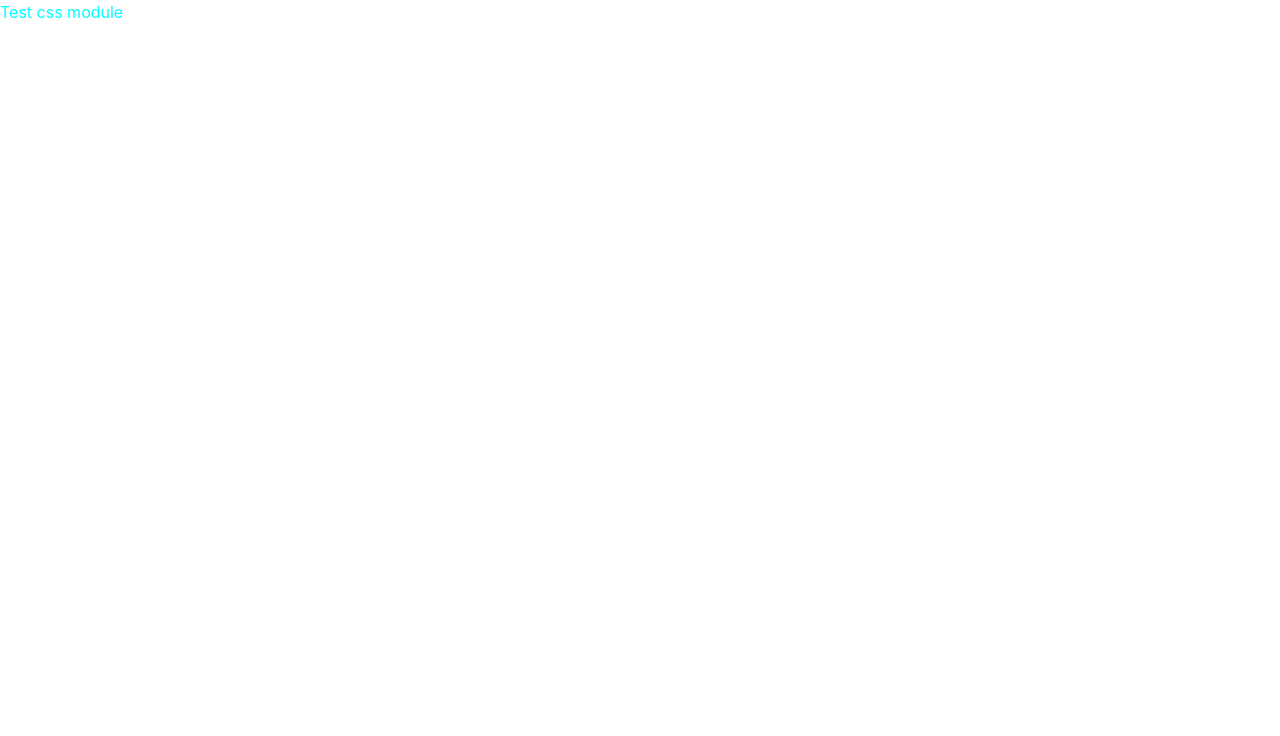
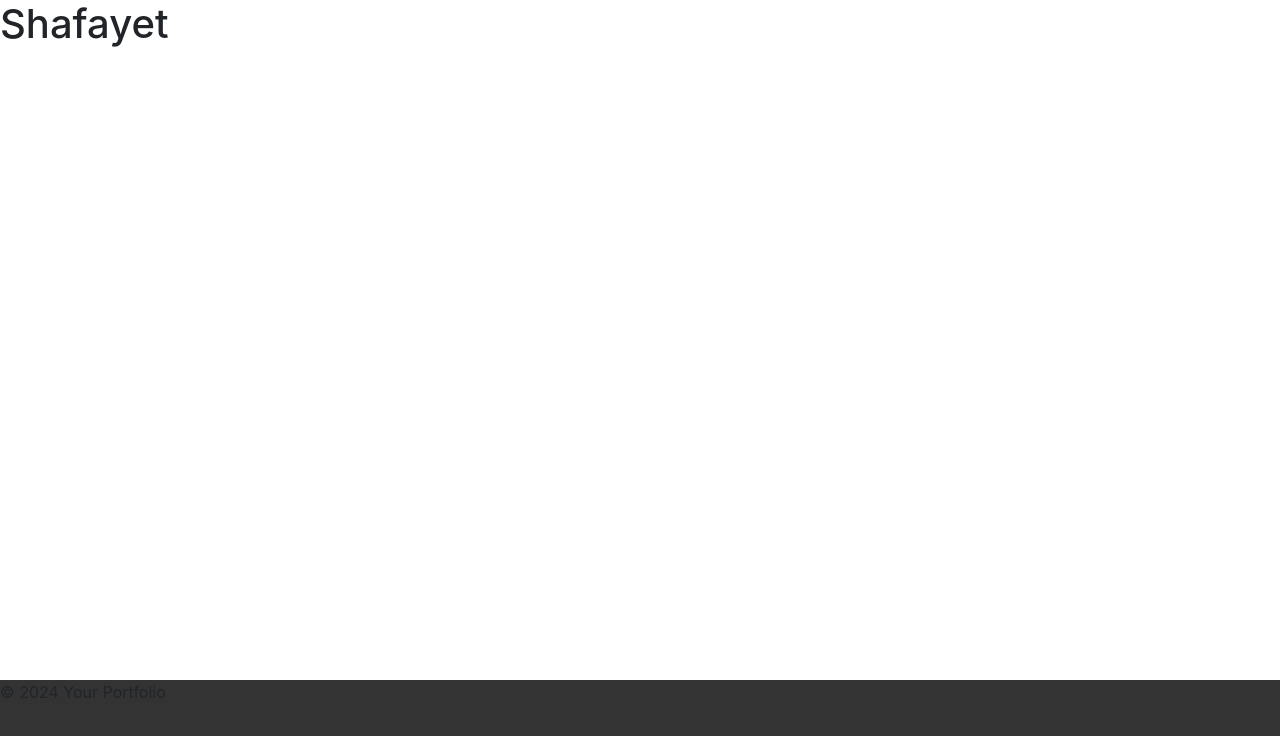
Before and after one commit to HussainShafayet/myportfolio, a React (Create React App) app: page / in a window 1280 px wide. Shown: the top 736 px of the page. Built offline with nearby package versions, Linux system fonts and the light colour scheme.

Commit message:
created layout

```diff
--- a/src/App.js
+++ b/src/App.js
@@ -1,9 +1,14 @@
 import styles from './App.module.css';
+import Header from './components/header/Header';
+import MainContent from './components/maincontent/MainContent';
+import Footer from './components/footer/Footer';
 
 function App() {
   return (
-    <div>
-      <p className={styles.textColor}>Test css module</p>
+    <div className={styles.mainlayout}>
+      <Header />
+      <MainContent />
+      <Footer />
     </div>
   );
 }
--- a/src/App.module.css
+++ b/src/App.module.css
@@ -1,3 +1,24 @@
-.textColor{
-    color: aqua;
-}
+/* Layout.css */
+.mainlayout {
+    display: grid;
+    grid-template-areas:
+      'header'
+      'main'
+      'footer';
+    grid-template-rows: minmax(10vh, 1fr) auto 15vh;
+    /*min-height: 100vh;*/
+  }
+
+  header {
+    grid-area: header;
+  }
+
+  main {
+    grid-area: main;
+    min-height: 75vh;
+  }
+
+  footer {
+    grid-area: footer;
+    background-color: #333;
+  }
--- /dev/null
+++ b/src/components/footer/Footer.js
@@ -0,0 +1,13 @@
+// Footer.js
+import React from 'react';
+
+const Footer = () => {
+  return (
+    <footer>
+      {/* Add footer content */}
+      <p>&copy; 2024 Your Portfolio</p>
+    </footer>
+  );
+};
+
+export default Footer;
--- /dev/null
+++ b/src/components/header/Header.js
@@ -0,0 +1,15 @@
+// Header.js
+import React from 'react';
+
+const Header = () => {
+  return (
+    <header>
+      <h1>Shafayet</h1>
+      <nav>
+        {/* Add navigation links if needed */}
+      </nav>
+    </header>
+  );
+};
+
+export default Header;
--- /dev/null
+++ b/src/components/maincontent/MainContent.js
@@ -0,0 +1,12 @@
+// MainContent.js
+import React from 'react';
+
+const MainContent = () => {
+  return (
+    <main>
+      {/* Add more sections as needed */}
+    </main>
+  );
+};
+
+export default MainContent;
```
